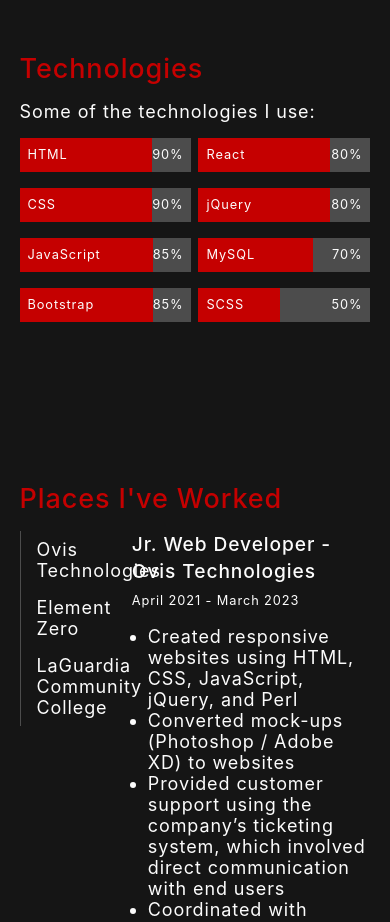
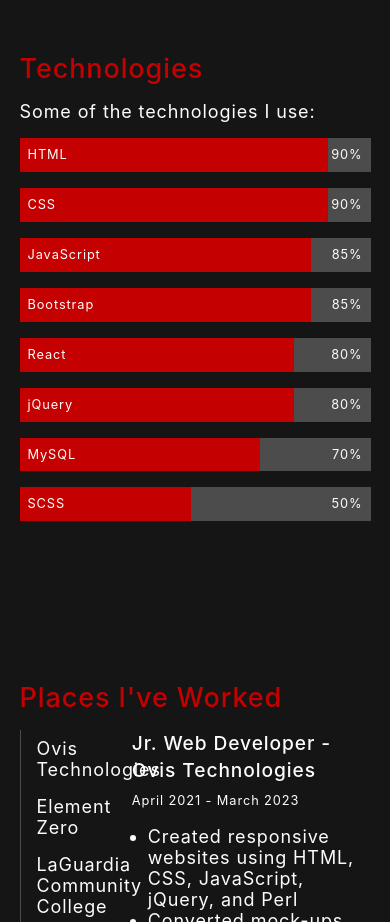
Before and after one commit to RPangil/RAPangilinan, a React (Create React App) app: page / in a window 390 px wide. Shown: the part 1580-2502 px from the top of the page. Built offline with nearby package versions, Linux system fonts and the light colour scheme.

Commit message:
Added mobile styling

```diff
--- a/src/SCSS/main.module.scss
+++ b/src/SCSS/main.module.scss
@@ -177,3 +177,36 @@
     .hfc {background: url(../../public/images/HFC.jpg) no-repeat center/cover;}
     .quorum {background: url(../../public/images/Quorum.jpg) no-repeat center/cover;}
 }
+
+@media screen and (max-width: 980px)
+{
+    .projects
+    {
+        .item
+        {
+            width: 50%;
+        }
+    }
+}
+
+@media screen and (max-width: 767px)
+{
+    .progressBarContainer
+    {
+        flex-wrap: wrap;
+
+        .left, .right
+        {
+            width: 100%;
+            margin: 0;
+        }
+    }
+
+    .projects
+    {
+        .item
+        {
+            width: 100%;
+        }
+    }
+}
```
